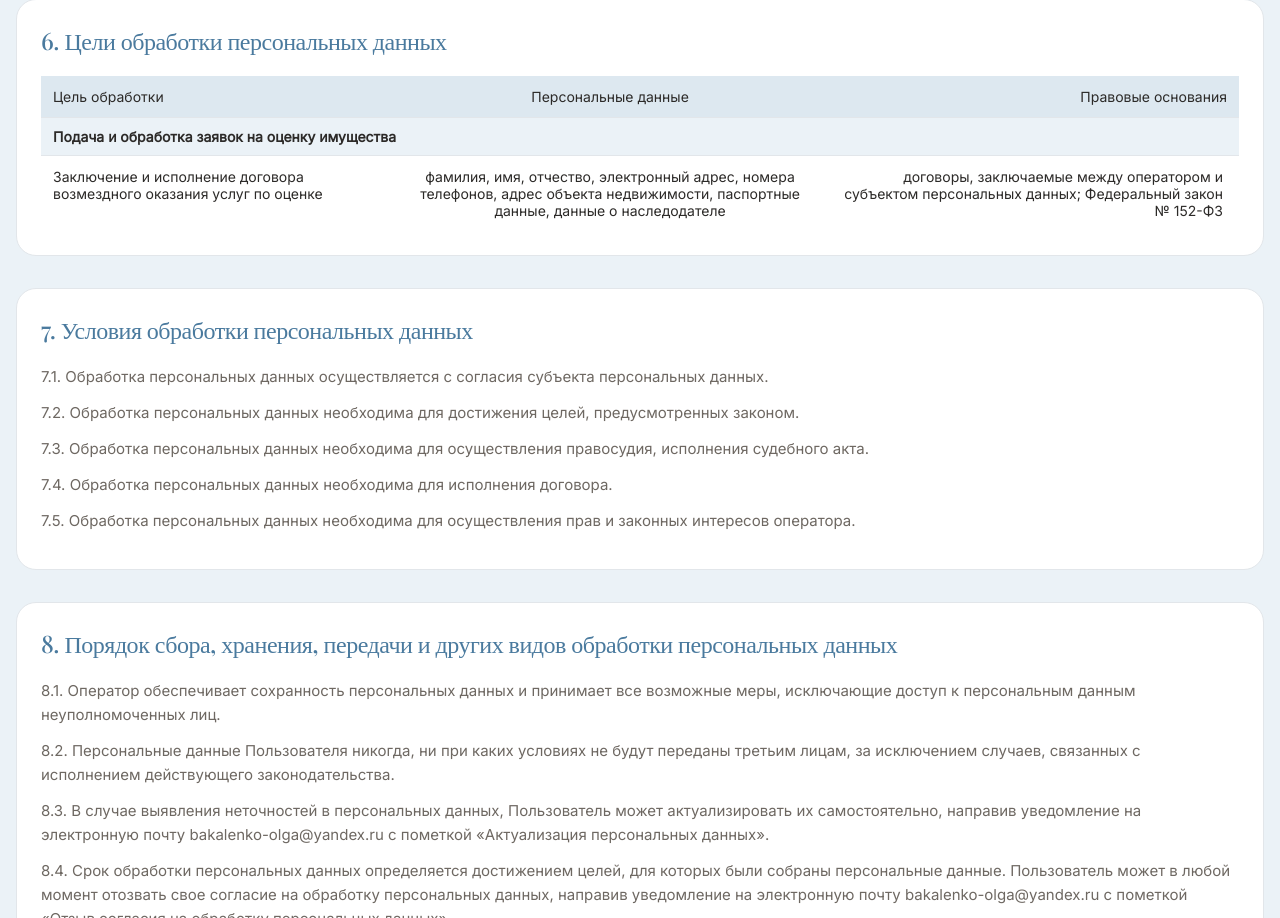
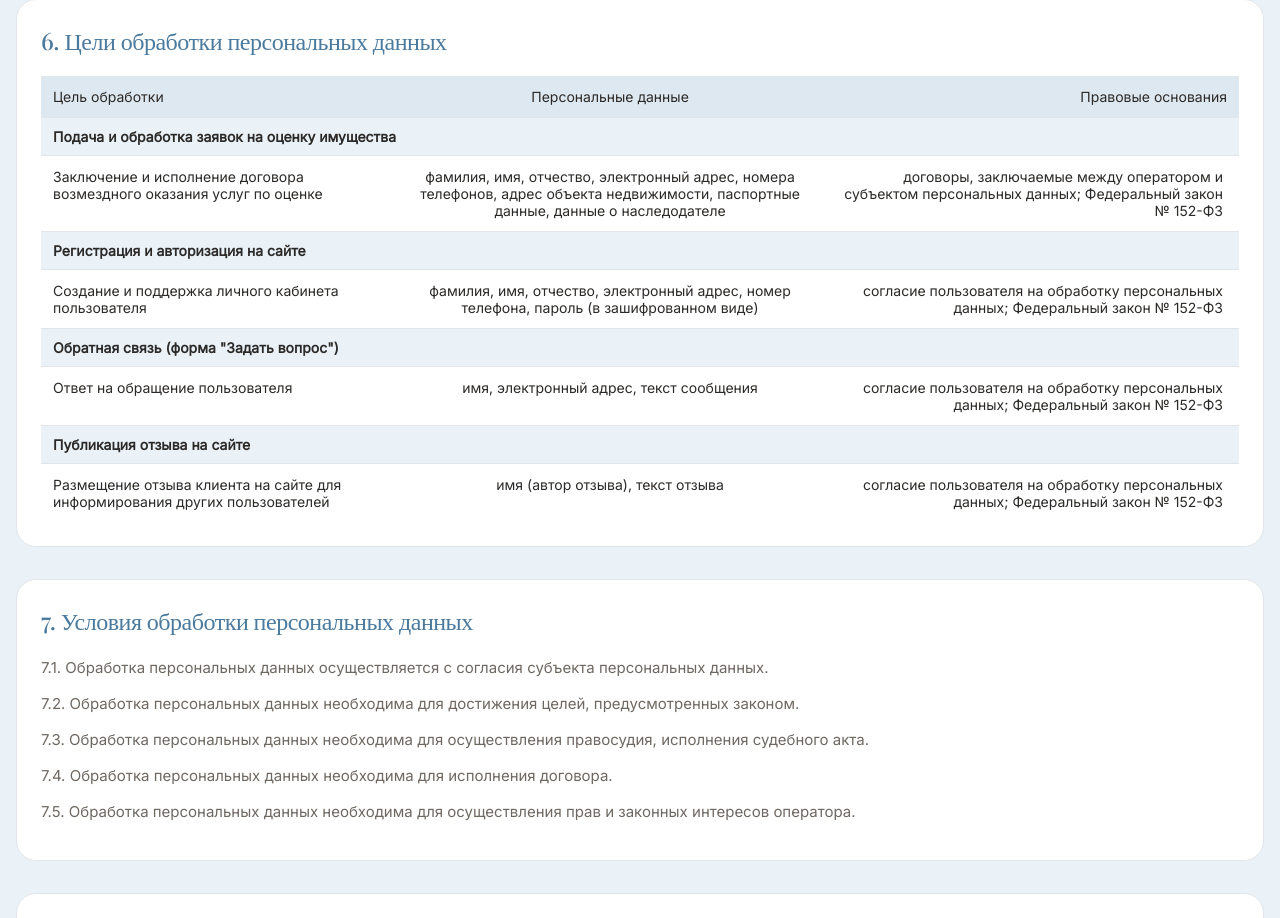
Before and after one commit to nasstassii/ocenka-site, a React (Create React App) app: page /privacy in a window 1280 px wide. Shown: the part 2771-3689 px from the top of the page. Built offline with nearby package versions, Linux system fonts and the light colour scheme.

Commit message:
Исправила отображение политики и удаление отзывов

```diff
--- a/src/components/Footer.js
+++ b/src/components/Footer.js
@@ -119,7 +119,7 @@ const handleLeaveRequest = () => {
             <div className="contact-detail"><i className="fas fa-envelope"></i> <span>bakalenko-olga@yandex.ru</span></div>
             <div className="contact-detail"><i className="fas fa-map-marker-alt"></i> <span>Работаю онлайн по всей России</span></div>
             <div className="contact-detail hours"><i className="fas fa-clock"></i> <span>Пн–Пт: 9:00 – 17:00</span></div>
-            <div className="privacy-link"><Link to="/privacy">Политика конфиденциальности</Link></div>
+            <div className="privacy-link"><Link to="/privacy" target="_blank" rel="noopener noreferrer">Политика конфиденциальности</Link></div>
           </div>
           <div className="contact-form">
             <form onSubmit={handleSubmit}>
--- a/src/pages/AdminPage.js
+++ b/src/pages/AdminPage.js
@@ -1,6 +1,6 @@
 import React, { useState, useEffect } from 'react';
 import { useNavigate } from 'react-router-dom';
-import { fetchWithAuth } from '../utils/api'; // Только для заявок
+import { fetchWithAuth } from '../utils/api';
 
 function AdminPage() {
   const [user, setUser] = useState(null);
@@ -26,12 +26,15 @@ function AdminPage() {
 
   useEffect(() => {
     const userData = sessionStorage.getItem('cabinet_user');
-    if (!userData || JSON.parse(userData).role !== 'admin') { navigate('/'); return; }
+    if (!userData || JSON.parse(userData).role !== 'admin') {
+      navigate('/');
+      return;
+    }
     setUser(JSON.parse(userData));
-    loadRequests();      // Использует fetchWithAuth (с токеном)
-    loadQualification(); // Использует обычный fetch
-    loadPrices();        // Использует обычный fetch
-    loadReviews();       // Использует обычный fetch
+    loadRequests();
+    loadQualification();
+    loadPrices();
+    loadReviews();
   }, [navigate]);
 
   // ========== ЗАЯВКИ (с токеном) ==========
@@ -202,10 +205,11 @@ function AdminPage() {
     }
   };
 
+  // ========== ОТЗЫВЫ (с авторизацией) ==========
   const deleteReview = async (reviewId) => {
     if (window.confirm('Удалить этот отзыв?')) {
       try {
-        const response = await fetch(`http://localhost:5000/api/reviews/${reviewId}`, {
+        const response = await fetchWithAuth(`/reviews/${reviewId}`, {
           method: 'DELETE'
         });
         const data = await response.json();
@@ -280,7 +284,9 @@ function AdminPage() {
         const ext = file.name.split('.').pop().toLowerCase();
         if (['pdf', 'jpg', 'jpeg', 'png'].includes(ext)) {
           uploadAdminFile(requestId, file, type);
-        } else { alert('Допустимые форматы: PDF, JPG, PNG'); }
+        } else {
+          alert('Допустимые форматы: PDF, JPG, PNG');
+        }
       }
     };
     input.click();
@@ -439,7 +445,7 @@ function AdminPage() {
           </div>
 
           {/* Отзывы */}
-   <div className={`cabinet-panel ${activeTab === 'reviews' ? 'active' : ''}`}>
+          <div className={`cabinet-panel ${activeTab === 'reviews' ? 'active' : ''}`}>
             <div className="panel-header"><h3>Отзывы</h3></div>
             {reviews.length === 0 ? (
               <div style={{ textAlign: 'center', padding: '20px', color: '#B8AFA0' }}>Нет отзывов</div>
--- a/src/pages/PrivacyPage.js
+++ b/src/pages/PrivacyPage.js
@@ -94,11 +94,48 @@ function PrivacyPage() {
             <h2 style={{ color: 'var(--blue)', marginBottom: '20px', fontSize: '24px' }}>6. Цели обработки персональных данных</h2>
             <table className="price-table" style={{ marginTop: '15px' }}>
               <thead>
-                <tr><th style={{ width: '30%' }}>Цель обработки</th><th style={{ width: '35%' }}>Персональные данные</th><th style={{ width: '35%' }}>Правовые основания</th></tr>
+                <tr>
+                  <th style={{ width: '30%' }}>Цель обработки</th>
+                  <th style={{ width: '35%' }}>Персональные данные</th>
+                  <th style={{ width: '35%' }}>Правовые основания</th>
+                </tr>
               </thead>
               <tbody>
-                <tr className="section-header"><td colSpan="3"><strong>Подача и обработка заявок на оценку имущества</strong></td></tr>
-                <tr><td>Заключение и исполнение договора возмездного оказания услуг по оценке</td><td>фамилия, имя, отчество, электронный адрес, номера телефонов, адрес объекта недвижимости, паспортные данные, данные о наследодателе</td><td>договоры, заключаемые между оператором и субъектом персональных данных; Федеральный закон № 152-ФЗ</td></tr>
+                <tr className="section-header">
+                  <td colSpan="3"><strong>Подача и обработка заявок на оценку имущества</strong></td>
+                </tr>
+                <tr>
+                  <td>Заключение и исполнение договора возмездного оказания услуг по оценке</td>
+                  <td>фамилия, имя, отчество, электронный адрес, номера телефонов, адрес объекта недвижимости, паспортные данные, данные о наследодателе</td>
+                  <td>договоры, заключаемые между оператором и субъектом персональных данных; Федеральный закон № 152-ФЗ</td>
+                </tr>
+
+                <tr className="section-header">
+                  <td colSpan="3"><strong>Регистрация и авторизация на сайте</strong></td>
+                </tr>
+                <tr>
+                  <td>Создание и поддержка личного кабинета пользователя</td>
+                  <td>фамилия, имя, отчество, электронный адрес, номер телефона, пароль (в зашифрованном виде)</td>
+                  <td>согласие пользователя на обработку персональных данных; Федеральный закон № 152-ФЗ</td>
+                </tr>
+
+                <tr className="section-header">
+                  <td colSpan="3"><strong>Обратная связь (форма "Задать вопрос")</strong></td>
+                </tr>
+                <tr>
+                  <td>Ответ на обращение пользователя</td>
+                  <td>имя, электронный адрес, текст сообщения</td>
+                  <td>согласие пользователя на обработку персональных данных; Федеральный закон № 152-ФЗ</td>
+                </tr>
+
+                <tr className="section-header">
+                  <td colSpan="3"><strong>Публикация отзыва на сайте</strong></td>
+                </tr>
+                <tr>
+                  <td>Размещение отзыва клиента на сайте для информирования других пользователей</td>
+                  <td>имя (автор отзыва), текст отзыва</td>
+                  <td>согласие пользователя на обработку персональных данных; Федеральный закон № 152-ФЗ</td>
+                </tr>
               </tbody>
             </table>
           </div>
```
Also changed, not shown: src/pages/CabinetPage.js (+34 -6 lines).
